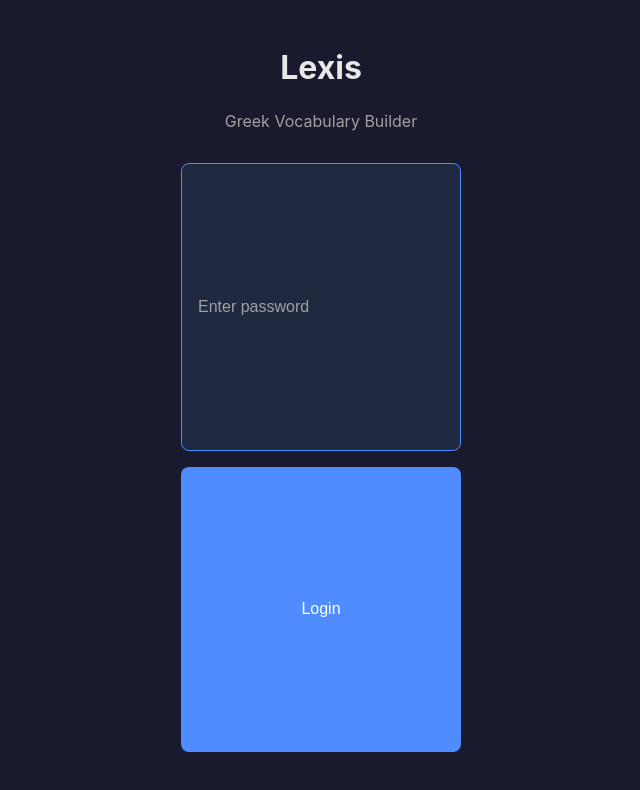
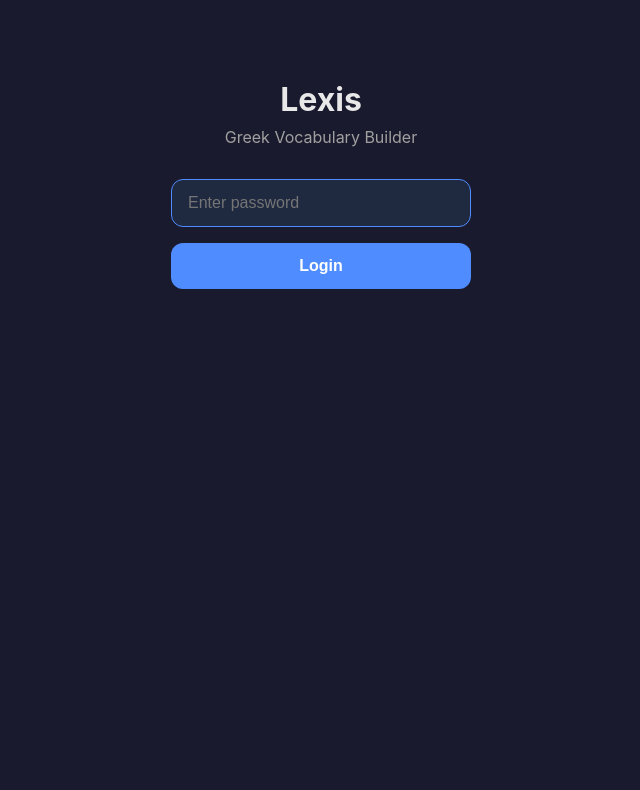
Before and after one commit to edieblu/lexis, a Next.js app: page / in a window 1280 px wide. Shown: the top 790 px of the page, without its empty margins (319-959 px from the left). Built offline with nearby package versions, Linux system fonts and the light colour scheme.

Commit message:
Fix login form to match other projects

```diff
--- a/app/globals.css
+++ b/app/globals.css
@@ -36,32 +36,27 @@ body {
 
 /* Login */
 .login-form {
-  display: flex;
-  flex-direction: column;
-  gap: 1rem;
-  justify-content: center;
-  align-items: center;
-  flex: 1;
-  padding: 2rem;
+  max-width: 300px;
+  margin: 4rem auto;
+  text-align: center;
 }
 
 .login-form h1 {
-  font-size: 2rem;
-  text-align: center;
   margin-bottom: 0.5rem;
 }
 
-.login-form p {
-  margin-bottom: 1rem;
+.login-form .subtitle {
+  color: var(--text-secondary);
+  margin-bottom: 2rem;
 }
 
 .login-form input {
   width: 100%;
-  max-width: 280px;
-  padding: 0.75rem 1rem;
+  padding: 0.875rem 1rem;
+  margin-bottom: 1rem;
   background: var(--bg-card);
   border: 1px solid var(--border);
-  border-radius: 8px;
+  border-radius: 12px;
   color: var(--text-primary);
   font-size: 1rem;
 }
@@ -73,8 +68,19 @@ body {
 
 .login-form button {
   width: 100%;
-  max-width: 280px;
-  padding: 0.75rem 1rem;
+  padding: 0.875rem 1rem;
+  background: var(--accent);
+  color: white;
+  border: none;
+  border-radius: 12px;
+  font-size: 1rem;
+  font-weight: 600;
+  cursor: pointer;
+}
+
+.login-form .error-message {
+  color: var(--error);
+  margin-bottom: 1rem;
 }
 
 /* Header */
--- a/app/page.tsx
+++ b/app/page.tsx
@@ -321,21 +321,16 @@ export default function Home() {
       <div className="container">
         <form className="login-form" onSubmit={handleLogin}>
           <h1>Lexis</h1>
-          <p style={{ textAlign: 'center', color: 'var(--text-secondary)' }}>
-            Greek Vocabulary Builder
-          </p>
-          {authError && <p className="status error">{authError}</p>}
+          <p className="subtitle">Greek Vocabulary Builder</p>
+          {authError && <p className="error-message">{authError}</p>}
           <input
             type="password"
-            className="text-input"
             placeholder="Enter password"
             value={password}
             onChange={(e) => setPassword(e.target.value)}
             autoFocus
           />
-          <button type="submit" className="btn btn-primary">
-            Login
-          </button>
+          <button type="submit">Login</button>
         </form>
       </div>
     );
```
